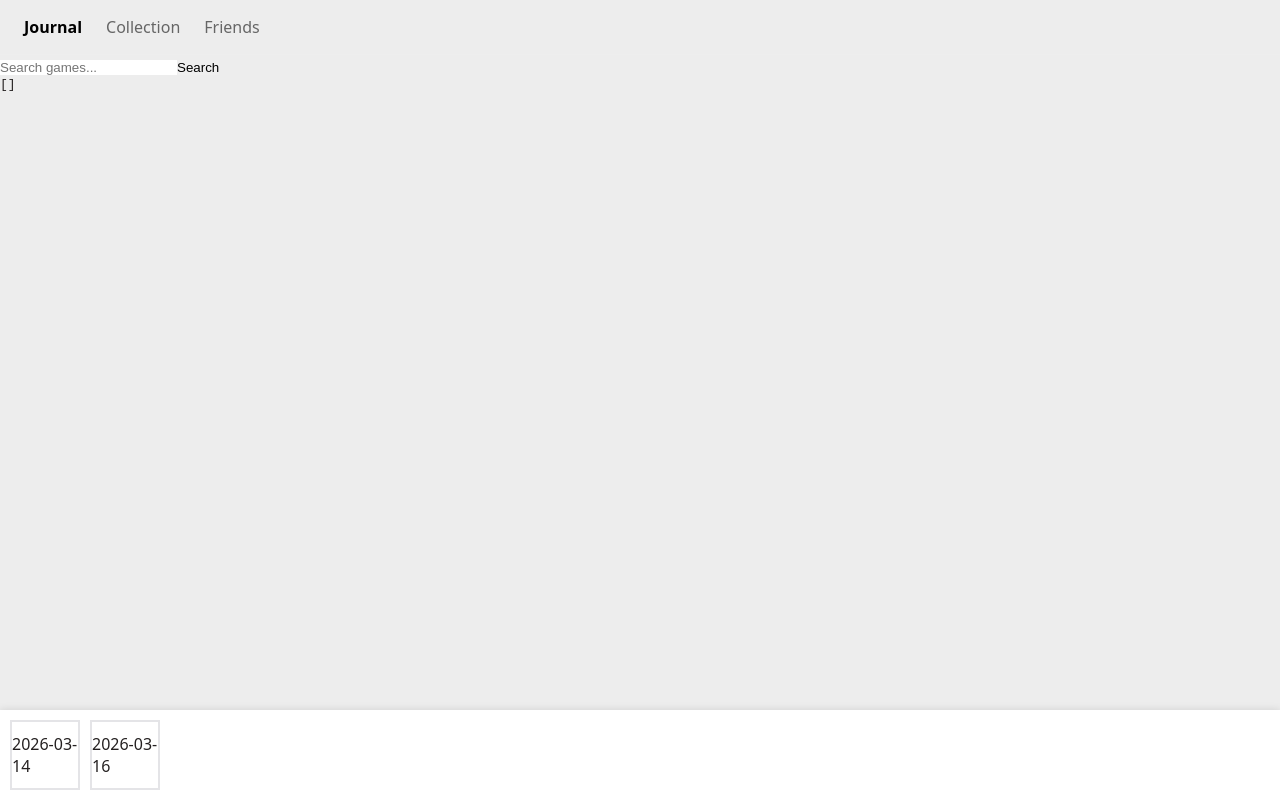
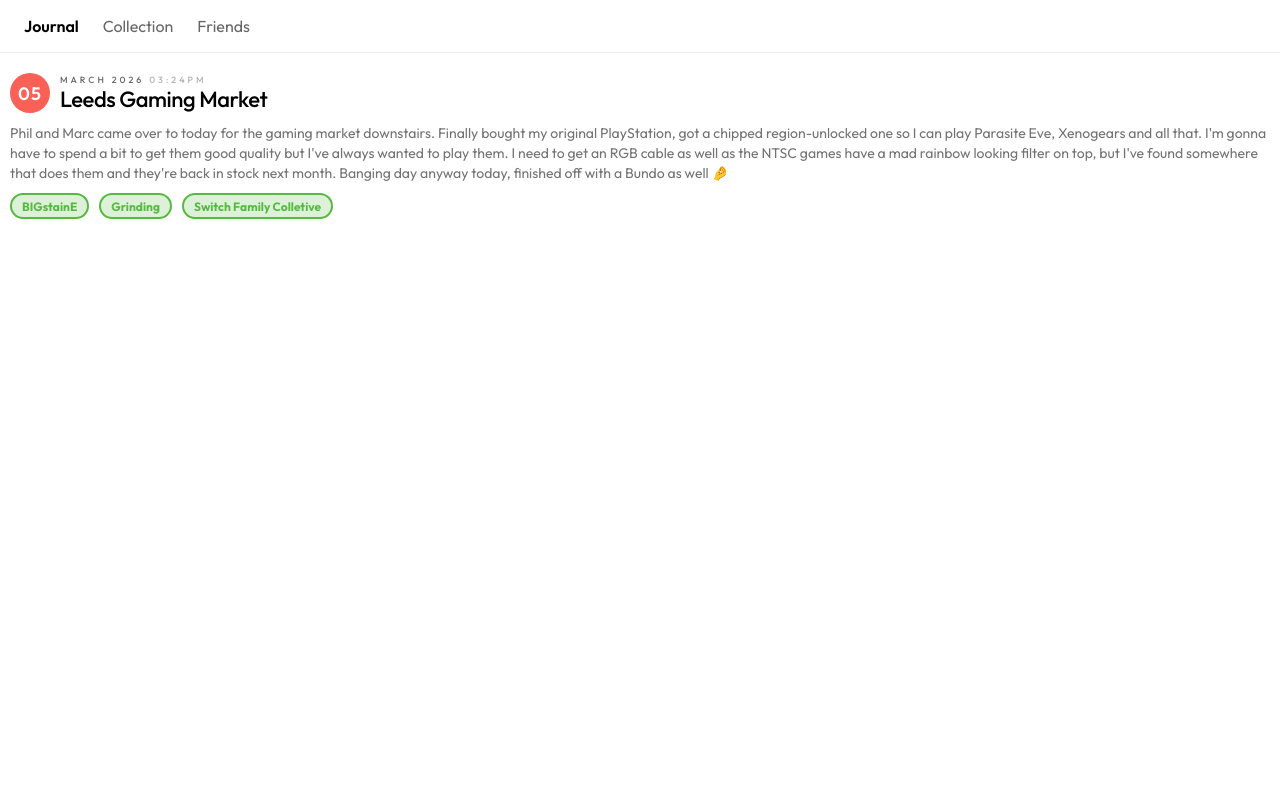
Before and after one commit to ReactionJackson/gaming-journal, a Next.js app: page /journal in a window 1280 px wide. Built offline with nearby package versions, Linux system fonts and the light colour scheme.

Commit message:
basic styling for day entry content (no game entries yet)

```diff
--- a/package.json
+++ b/package.json
@@ -9,6 +9,7 @@
     "lint": "eslint"
   },
   "dependencies": {
+    "@gsap/react": "^2.1.2",
     "@upstash/redis": "^1.37.0",
     "next": "16.1.1",
     "react": "19.2.3",
--- a/src/app/globals.css
+++ b/src/app/globals.css
@@ -1,12 +1,13 @@
 :root {
-  font-family: system-ui, Avenir, Helvetica, Arial, sans-serif;
+  font-family: Outfit, sans-serif;
   font-synthesis: none;
-  color: #242020;
+  font-weight: 400;
+  color: #000000;
   width: 100%;
-  background-color: #ededed;
-  /* text-rendering: optimizeLegibility;
+  background-color: #ffffff;
+  text-rendering: optimizeLegibility;
   -webkit-font-smoothing: antialiased;
-  -moz-osx-font-smoothing: grayscale; */
+  -moz-osx-font-smoothing: grayscale;
 }
 
 *,
--- a/src/app/journal/page.jsx
+++ b/src/app/journal/page.jsx
@@ -3,6 +3,85 @@
 import { useState } from "react";
 import styled from "styled-components";
 import Track from "@/components/Track";
+
+const Container = styled.div`
+  width: 100%;
+  background-color: #ffffff;
+  display: flex;
+  flex-direction: column;
+  gap: 20px;
+  padding: 20px 10px 180px 10px;
+`;
+
+const DayEntry = styled.div`
+  display: flex;
+  flex-direction: column;
+  gap: 10px;
+`;
+
+const Header = styled.header`
+  display: flex;
+  align-items: center;
+  gap: 10px;
+`;
+
+const Date = styled.span`
+  display: flex;
+  justify-content: center;
+  align-items: center;
+  width: 40px;
+  height: 40px;
+  border-radius: 50%;
+  background-color: #f96156;
+  color: #ffffff;
+  font-weight: 600;
+  font-size: 18px;
+  letter-spacing: 1px;
+`;
+
+const Title = styled.h1`
+  display: flex;
+  flex-direction: column;
+  gap: -2px;
+  font-size: 22px;
+  font-weight: 500;
+  letter-spacing: -0.02em;
+`;
+
+const FullDate = styled.div`
+  font-size: 9px;
+  font-weight: 500;
+  text-transform: uppercase;
+  color: rgba(0, 0, 0, 0.6);
+  letter-spacing: 3px;
+  span {
+    color: rgba(0, 0, 0, 0.3);
+  }
+`;
+
+const Text = styled.p`
+  font-size: 14px;
+  line-height: 20px;
+  font-weight: 400;
+  color: #737373;
+`;
+
+const Tags = styled.div`
+  display: flex;
+  flex-wrap: wrap;
+  gap: 10px;
+`;
+
+const Tag = styled.div`
+  height: 26px;
+  border-radius: 13px;
+  padding: 4px 10px;
+  background-color: #ddf1d9;
+  border: 2px solid #56ba40;
+  color: #56ba40;
+  font-size: 12px;
+  font-weight: 700;
+`;
 
 const TrackItem = styled.li`
   display: flex;
@@ -51,29 +130,34 @@
 ];
 
 export default function JournalPage() {
-  const [query, setQuery] = useState("");
-  const [results, setResults] = useState([]);
-
-  async function handleSearch() {
-    const res = await fetch(`/api/games?q=${query}`);
-    const data = await res.json();
-    setResults(data);
-  }
-
   return (
-    <div>
-      <input
-        value={query}
-        onChange={(e) => setQuery(e.target.value)}
-        placeholder="Search games..."
-      />
-      <button onClick={handleSearch}>Search</button>
-      <pre>{JSON.stringify(results, null, 2)}</pre>
-      <Track>
-        {dummyEntries.map(({ date }, index) => (
-          <TrackItem key={index}>{date}</TrackItem>
-        ))}
-      </Track>
-    </div>
+    <Container>
+      <DayEntry>
+        <Header>
+          <Date>05</Date>
+          <Title>
+            <FullDate>
+              March 2026 <span>03:24pm</span>
+            </FullDate>
+            Leeds Gaming Market
+          </Title>
+        </Header>
+        <Text>
+          Phil and Marc came over to today for the gaming market downstairs.
+          Finally bought my original PlayStation, got a chipped region-unlocked
+          one so I can play Parasite Eve, Xenogears and all that. I&apos;m gonna
+          have to spend a bit to get them good quality but I&apos;ve always
+          wanted to play them. I need to get an RGB cable as well as the NTSC
+          games have a mad rainbow looking filter on top, but I&apos;ve found
+          somewhere that does them and they&apos;re back in stock next month.
+          Banging day anyway today, finished off with a Bundo as well 🤌
+        </Text>
+        <Tags>
+          <Tag>BIGstainE</Tag>
+          <Tag>Grinding</Tag>
+          <Tag>Switch Family Colletive</Tag>
+        </Tags>
+      </DayEntry>
+    </Container>
   );
 }
--- a/src/app/layout.tsx
+++ b/src/app/layout.tsx
@@ -1,21 +1,17 @@
 import type { Metadata } from "next";
-import { Geist, Geist_Mono } from "next/font/google";
+import { Outfit } from "next/font/google";
 import "./globals.css";
 import Nav from "@/components/Nav";
 
-const geistSans = Geist({
-  variable: "--font-geist-sans",
+const outfit = Outfit({
   subsets: ["latin"],
-});
-
-const geistMono = Geist_Mono({
-  variable: "--font-geist-mono",
-  subsets: ["latin"],
+  weight: ["400", "500", "600", "700", "800", "900"],
+  variable: "--font-outfit",
 });
 
 export const metadata: Metadata = {
-  title: "Create Next App",
-  description: "Generated by create next app",
+  title: "Journal App",
+  description: "Write about the games you love",
 };
 
 export default function RootLayout({
@@ -25,7 +21,7 @@
 }>) {
   return (
     <html lang="en">
-      <body className={`${geistSans.variable} ${geistMono.variable}`}>
+      <body className={`${outfit.variable}`}>
         <Nav />
         {children}
       </body>
```
Also changed, not shown: src/app/page.module.css (deleted, +0 -141 lines), 1 other file (tests, documents, lock files or other folders).
